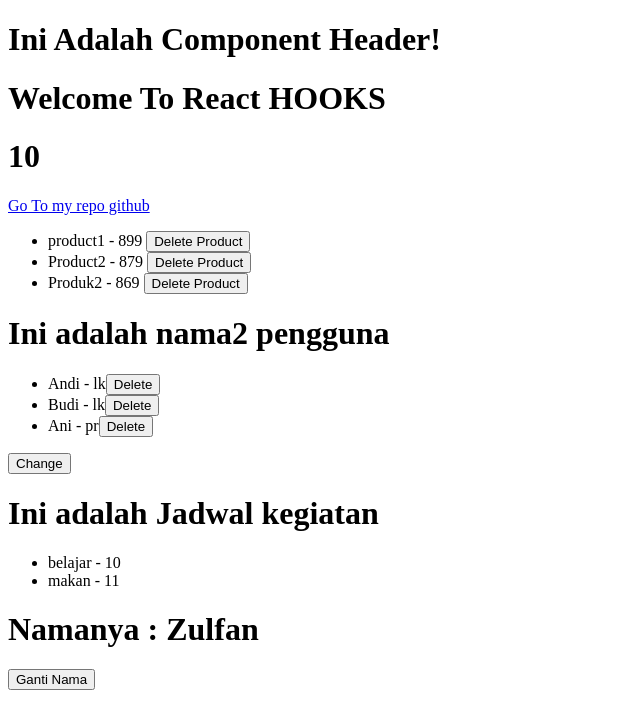
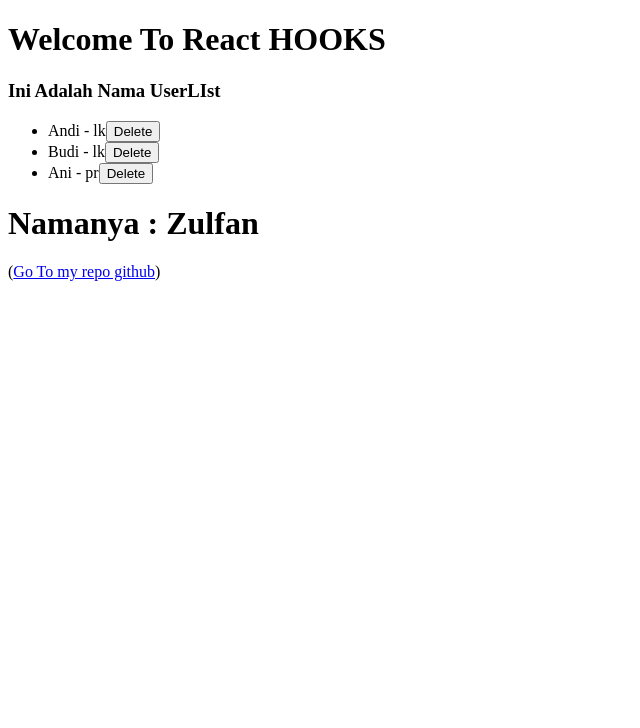
Before and after one commit to zulfan14/react-hooks, a React (Create React App) app: page /user in a window 1280 px wide. Shown: the top 728 px of the page, without its empty margins (0-640 px from the left). Built offline with nearby package versions, Linux system fonts and the light colour scheme.

Commit message:
React Router

```diff
--- a/package.json
+++ b/package.json
@@ -8,6 +8,7 @@
     "@testing-library/user-event": "^13.5.0",
     "react": "^18.2.0",
     "react-dom": "^18.2.0",
+    "react-router-dom": "^6.4.2",
     "react-scripts": "5.0.1",
     "web-vitals": "^2.1.4"
   },
--- a/src/App.js
+++ b/src/App.js
@@ -1,11 +1,12 @@
 import { useState, useEffect } from "react";
+import { BrowserRouter, Route, Routes } from "react-router-dom";
 import Header from "./components/Header";
 import KegiatanList from "./components/KegiatanList";
 import ProductList from "./components/ProductList";
 import UserLIst from "./components/UserLIst";
 function App() {
-  const [title, setTitle] = useState("Welcome To React HOOKS");
-  const [number, setNumber] = useState(10);
+  const [title] = useState("Welcome To React HOOKS");
+  // const [number, setNumber] = useState(10);
   const link = "https://github.com/zulfan14/";
 
   const [products, setProducts] = useState([
@@ -25,12 +26,7 @@ function App() {
     { id: 2, nama: "makan", jam: 11 },
   ]);
 
-  const [nama, setNama] = useState("Zulfan");
-
-  const Change = () => {
-    setTitle("Title Changed");
-    setNumber(number + 1);
-  };
+  const [nama] = useState("Zulfan");
 
   const deleteUsers = (userId) => {
     const newUser = users.filter((user) => user.id !== userId);
@@ -52,12 +48,29 @@ function App() {
 
   return (
     <div>
-      <Header />
       <h1>{title}</h1>
-      <h1>{number}</h1>
-      <a href={link} target="blank">
-        Go To my repo github
-      </a>
+      <BrowserRouter>
+        <Routes>
+          <Route exact path="/" element={<Header />}></Route>
+          <Route
+            path="/user"
+            element={<UserLIst usersList={users} deleteUsers={deleteUsers} />}
+          ></Route>
+          <Route
+            path="/kegiatan"
+            element={<KegiatanList kegiatanList={kegiatans} />}
+          ></Route>
+          <Route
+            path="/product"
+            element={
+              <ProductList
+                products={products}
+                actionProducts={actionProducts}
+              />
+            }
+          ></Route>
+        </Routes>
+      </BrowserRouter>
       {/*
       <ul>
         {products.map((product) => (
@@ -67,23 +80,12 @@ function App() {
         ))}
       </ul>
         */}
-      <ProductList products={products} actionProducts={actionProducts} />
-      <h1>Ini adalah nama2 pengguna</h1>
-      <UserLIst usersList={users} deleteUsers={deleteUsers} />
       {/* <button onClick={() => ClickMe("Zulfan")}>Click Me</button> */}
-      <button onClick={Change}>Change</button>
-
-      <h1>Ini adalah Jadwal kegiatan</h1>
-      <KegiatanList kegiatanList={kegiatans} />
-      <h1>Namanya : {nama}</h1>
-
-      <button
-        onClick={() => {
-          setNama("Muhammad Zulfan");
-        }}
-      >
-        Ganti Nama
-      </button>
+      <h1>Namanya : {nama}</h1>(
+      <a href={link} target="blank">
+        Go To my repo github
+      </a>
+      )
     </div>
   );
 }
--- a/src/components/Header.js
+++ b/src/components/Header.js
@@ -3,7 +3,7 @@ import React from "react";
 const Header = () => {
   return (
     <div>
-      <h1>Ini Adalah Component Header!</h1>
+      <h3>Ini Adalah Component Header!</h3>
     </div>
   );
 };
--- a/src/components/UserLIst.js
+++ b/src/components/UserLIst.js
@@ -3,6 +3,7 @@ import React from "react";
 const UserLIst = ({ usersList, deleteUsers }) => {
   return (
     <div>
+      <h3>Ini Adalah Nama UserLIst</h3>
       <ul>
         {usersList.map((user) => (
           <li key={user.id}>
```
Also changed, not shown: 1 other file (tests, documents, lock files or other folders).
